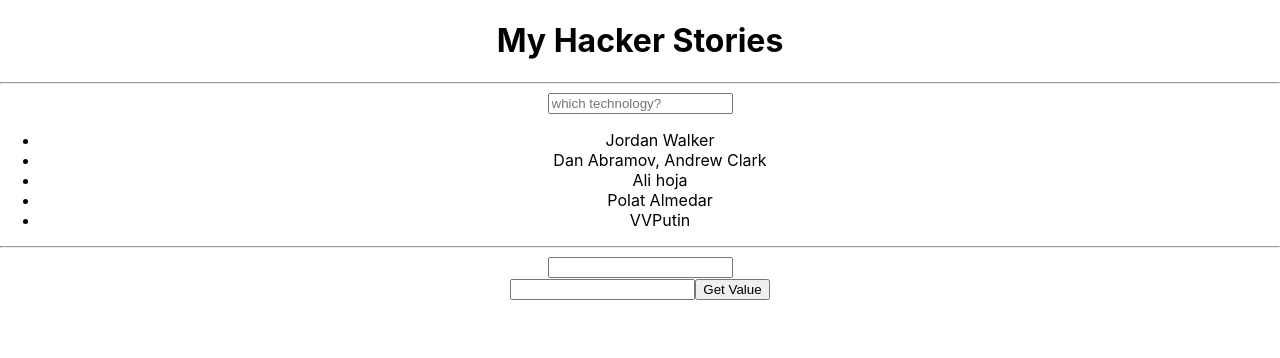
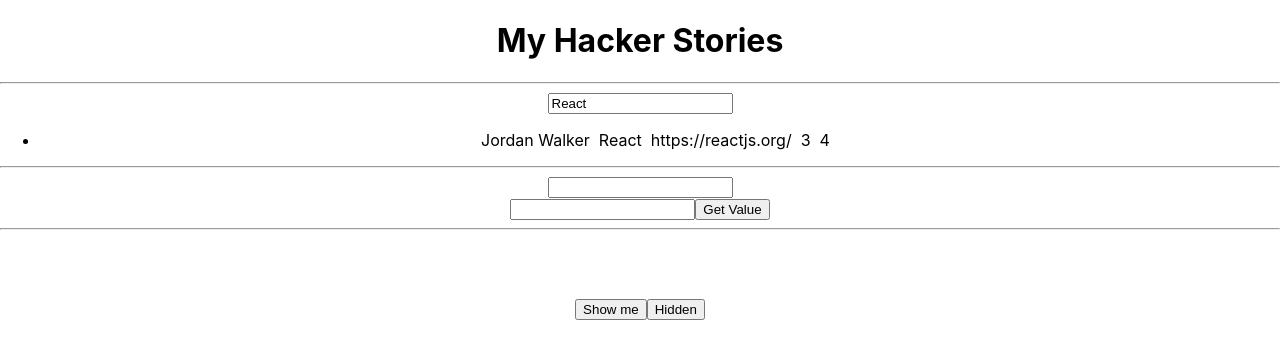
Before and after one commit to RustamNur/road_to_react, a React (Create React App) app: page / in a window 1280 px wide. Shown: the top 358 px of the page. Built offline with nearby package versions, Linux system fonts and the light colour scheme.

Commit message:
deploying_to_gh-pages

```diff
--- a/package.json
+++ b/package.json
@@ -2,17 +2,21 @@
   "name": "road_to_react",
   "version": "0.1.0",
   "private": true,
+  "homepage": "https://RustamNur.github.io/road_to_react",
   "dependencies": {
     "@fluentui/cra-template": "^8.4.135",
     "@testing-library/jest-dom": "^5.17.0",
     "@testing-library/react": "^13.4.0",
     "@testing-library/user-event": "^13.5.0",
+    "gh-pages": "^6.1.1",
     "react": "^18.2.0",
     "react-dom": "^18.2.0",
     "react-scripts": "5.0.1",
     "web-vitals": "^2.1.4"
   },
   "scripts": {
+    "predeploy": "npm run build",
+    "deploy": "gh-pages -d build",
     "start": "react-scripts start",
     "build": "react-scripts build",
     "test": "react-scripts test",
--- a/src/App.js
+++ b/src/App.js
@@ -1,4 +1,4 @@
-import React from 'react';
+import React, {useEffect, useState} from 'react';
 import './App.css';
 import './List'
 import List from './List';
@@ -10,12 +10,29 @@ import UncontrolledComponent from './Unconrolled';
 
 
 
+
 function App() {
-  const [text, setText] = React.useState('');
+  const [text, setText] = useState(localStorage.getItem('text') || 'React');
+
+  useEffect(() => {
+    localStorage.setItem('text',text)
+  },[text])
 
   const handleSearch = (event) => {
-  setText(event.target.value);
+    setText(event.target.value);
+
   };
+
+  const [clicked, setClicked] = useState(false);
+
+  const handleClicked = () => {
+    setClicked(true);
+    alert("You are clicked")
+  }
+  const handleClicked1 = () => {
+    setClicked(false);
+    alert("You aren't clicked")
+  }
 
   // console.log("Appdagi text", text);
   // const searchedStories = list.filter(story=> {
@@ -30,7 +47,10 @@ function App() {
       <List text={text} />
       <hr />
       <Controlled />
-      <UncontrolledComponent/>
+      <UncontrolledComponent /><hr /><br /><br /><br />
+      <button onClick={handleClicked}>Show me</button>
+      <button onClick={handleClicked1}>Hidden</button>
+      {clicked && <p>You are Clicked , bro</p>}
   </div>
   );
 }
--- a/src/List.jsx
+++ b/src/List.jsx
@@ -40,7 +40,7 @@ const list = [
     {
     title: 'Redux',
     url: 'https://redux.js.org/',
-    author: 'VVPutin',
+    author: 'Tom Cruise',
     num_comments: 2,
     points: 5,
     objectID: 4,
@@ -48,12 +48,17 @@ const list = [
   ]
 
 const List = (props) => {
+  const {text} = props
   return (
     <div>
          <ul>
-              {list.filter(item => item.author.toLowerCase().includes(props.text.toLowerCase())).map(elem => {
+        {list.filter(item => item.title.toLowerCase().includes(text.toLowerCase())).map((elem) => {
                   return (<li key={elem.objectID}>
-                      {elem.author}
+                    {elem.author} &nbsp;
+                    {elem.title} &nbsp;
+                    {elem.url} &nbsp;
+                    {elem.num_comments} &nbsp;
+                    {elem.points} &nbsp;
                   </li>)
               })}
           </ul>
--- a/src/Search.jsx
+++ b/src/Search.jsx
@@ -1,8 +1,7 @@
 import React from 'react'
 
 const Search = (props) => {
-
-
+   const {text,onSearchChange} = props
 
   return (
     <div>
@@ -10,8 +9,8 @@ const Search = (props) => {
               <input
                   name='search'
                   placeholder='which technology?'
-                  value={props.text}
-                  onChange={props.onSearchChange}
+                  value={text}
+                  onChange={onSearchChange}
               />
           </form>
     </div>
```
Also changed, not shown: 1 other file (tests, documents, lock files or other folders).
